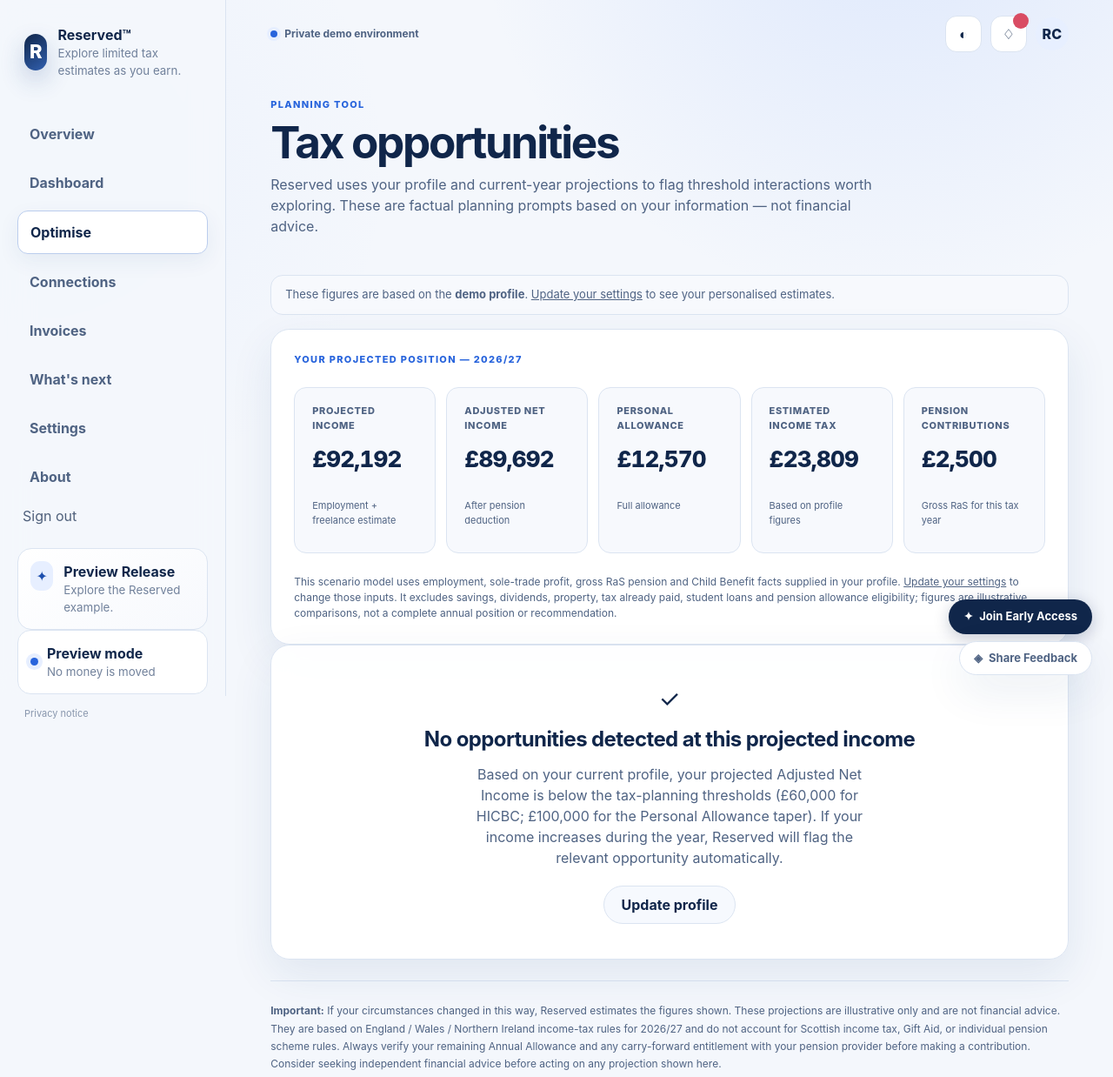
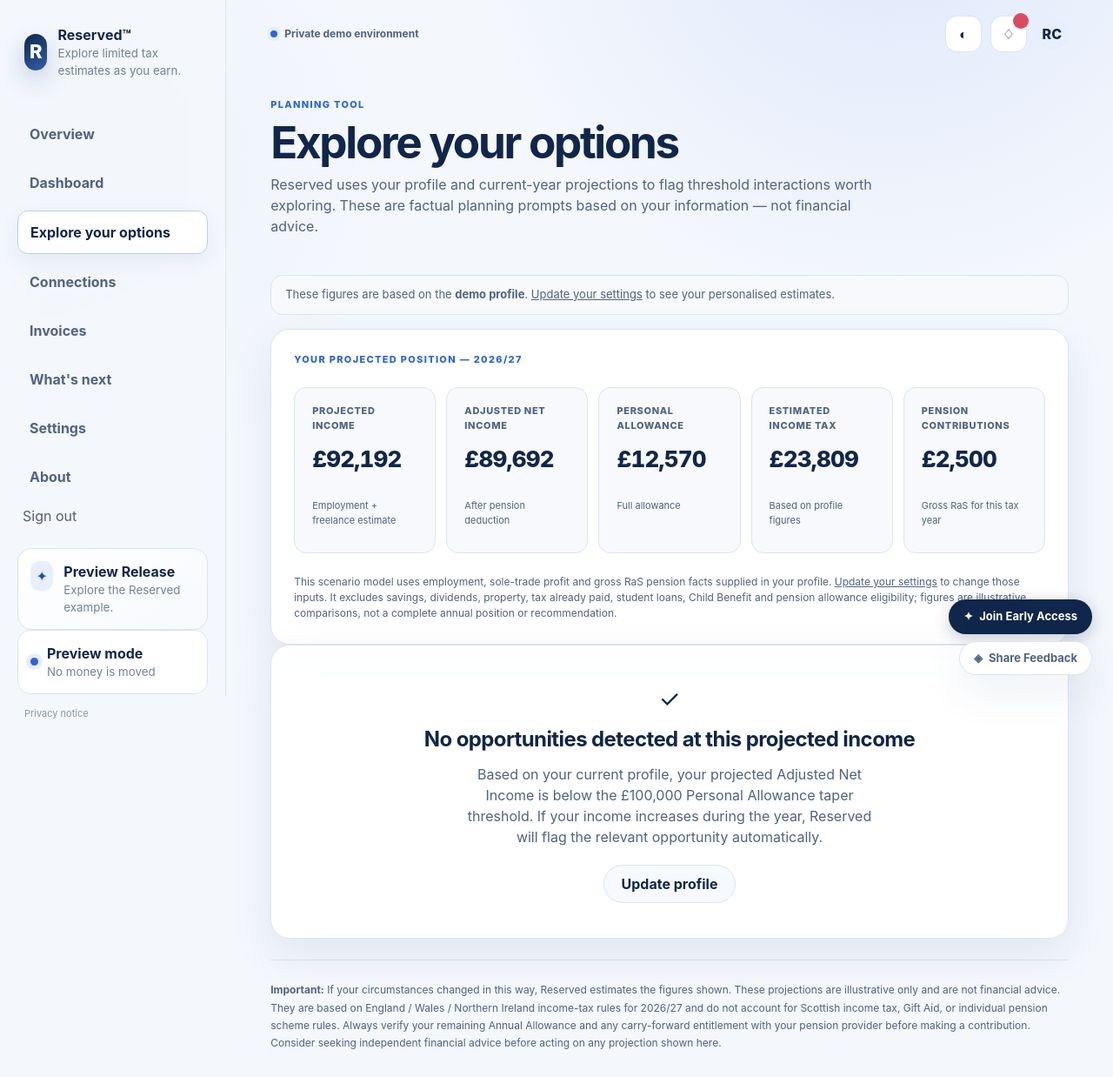
Before and after one commit to edwinabatenin-web/reserved, a Flask app: page /v2/optimise in a window 1280 px wide. Shown: the top 1238 px of the page at 87% size. After the commit the page ends 1206 px from the top, so only its background shows below. Run offline with Flask 3, Linux system fonts and the light colour scheme; the visitor is signed in with stand-in values (Sample User, id 1); data that the repository does not hold is empty.

Commit message:
Package C1-C3: HICBC isolation, Explore-your-options naming, tax-year label
C1 — isolate HICBC from every customer-facing surface. The Explore-your-options
route filters out HICBC opportunities, the scenario API rejects an HICBC
opportunity_id and returns income-tax-only before/after totals (no hicbc key, no
hicbc_reduction), and the template, JS and settings inputs no longer compute or
display a HICBC charge or collect Child Benefit facts. The internal post-v1
HICBC arithmetic remains available and is covered by a regression test that a
supported customer surface never exposes it.

C2 — rename the customer-facing feature from "Optimise" to "Explore your
options" (nav label and page heading), leaving URLs, endpoints and JS filenames
unchanged as internal compatibility names.

C3 — switch customer-facing annual-period language to "tax year" (derived from
the result context, not hard-coded), replacing "period of assessment" in the
metadata field, assurance page, routes fallback and terminology regressions.

Co-authored-by: openhands <openhands@all-hands.dev>

```diff
--- a/reserved/static/js/optimise.js
+++ b/reserved/static/js/optimise.js
@@ -23,7 +23,7 @@
     const b = parseFloat(String(before).replace(/,/g, ''));
     const a = parseFloat(String(after).replace(/,/g, ''));
     if (isNaN(b) || isNaN(a)) return 'neutral';
-    if (a < b) return 'positive';   // lower tax/HICBC is good
+    if (a < b) return 'positive';   // lower tax is good
     if (a > b) return 'negative';
     return 'neutral';
   }
@@ -124,7 +124,6 @@
 
       const projectedIncome  = parseFloat(card.dataset.projected)   || 0;
       const currentPension   = parseFloat(card.dataset.currentPension) || 0;
-      const annualCb         = parseFloat(card.dataset.annualCb)    || 0;
       const inputEl          = document.getElementById('amount-' + oppId);
       const additionalPension= parseFloat(inputEl ? inputEl.value : 0) || 0;
 
@@ -140,7 +139,6 @@
           projected_income:   projectedIncome,
           current_pension:    currentPension,
           additional_pension: additionalPension,
-          annual_cb:          annualCb,
         }),
       })
         .then(function (r) { return r.json(); })
@@ -185,12 +183,6 @@
     setText('r-diff-it-'   + oppId, diffLabel(b.it, a.it));
     setClass('r-diff-it-'  + oppId, diffClass(b.it, a.it));
 
-    // HICBC (lower is better)
-    setText('r-before-hicbc-' + oppId, fmtGBP(b.hicbc));
-    setText('r-after-hicbc-'  + oppId, fmtGBP(a.hicbc));
-    setText('r-diff-hicbc-'   + oppId, diffLabel(b.hicbc, a.hicbc));
-    setClass('r-diff-hicbc-'  + oppId, diffClass(b.hicbc, a.hicbc));
-
     // Summary figures
     setText('r-total-benefit-' + oppId, '£' + data.total_benefit);
     setText('r-brl-'           + oppId, '£' + data.basic_rate_relief);
@@ -211,11 +203,9 @@
           projected_income:   parseFloat(card.dataset.projected)     || 0,
           current_pension:    parseFloat(card.dataset.currentPension) || 0,
           additional_pension: additionalPension,
-          annual_cb:          parseFloat(card.dataset.annualCb)       || 0,
         },
         outputs: {
           it_reduction:    data.it_reduction,
-          hicbc_reduction: data.hicbc_reduction,
           total_benefit:   data.total_benefit,
           basic_rate_relief: data.basic_rate_relief,
           total_pension:   data.total_pension,
--- a/reserved/templates/base.html
+++ b/reserved/templates/base.html
@@ -58,7 +58,7 @@
                 <span>Dashboard</span>
             </a>
             <a class="{{ 'active' if request.endpoint in ('v2.optimise_view', 'v2.optimise_calculate', 'v2.optimise_save_scenario') }}" href="{{ url_for('v2.optimise_view') }}"{% if request.endpoint in ('v2.optimise_view', 'v2.optimise_calculate', 'v2.optimise_save_scenario') %} aria-current="page"{% endif %}>
-                <span>Optimise</span>
+                <span>Explore your options</span>
             </a>
             <a class="{{ 'active' if request.endpoint in ('web.connections', 'v2.connections') }}" href="{{ url_for('web.connections') }}"{% if request.endpoint in ('web.connections', 'v2.connections') %} aria-current="page"{% endif %}>
                 <span>Connections</span>
--- a/reserved/templates/tax_assurance.html
+++ b/reserved/templates/tax_assurance.html
@@ -48,8 +48,8 @@
 {# ── Metadata cards ────────────────────────────────────────────────────── #}
 <div class="metrics-grid" style="margin-top: var(--space-6);">
     <div class="metric-card">
-        <div class="metric-label">Period of assessment</div>
-        <div class="metric-value">{{ meta.period_of_assessment }}</div>
+        <div class="metric-label">Tax year</div>
+        <div class="metric-value">{{ meta.tax_year }}</div>
     </div>
     <div class="metric-card">
         <div class="metric-label">Rules version</div>
--- a/reserved/templates/v2/optimise.html
+++ b/reserved/templates/v2/optimise.html
@@ -77,7 +77,7 @@ details[open].opt-caveats summary::before{content:"▾"}
 <section class="page-heading">
     <div>
         <p class="eyebrow">Planning tool</p>
-        <h1>Tax opportunities</h1>
+        <h1>Explore your options</h1>
         <p>Reserved uses your profile and current-year projections to flag threshold interactions worth exploring. These are factual planning prompts based on your information — not financial advice.</p>
     </div>
 </section>
@@ -112,24 +112,16 @@ details[open].opt-caveats summary::before{content:"▾"}
             <p class="opt-metric-value">£{{ "{:,.0f}".format(pos.estimated_income_tax | float) }}</p>
             <p class="opt-metric-note">Based on profile figures</p>
         </div>
-        {% if pos.hicbc | float > 0 %}
-        <div class="opt-metric warn">
-            <p class="opt-metric-label">HICBC estimate</p>
-            <p class="opt-metric-value">£{{ "{:,.2f}".format(pos.hicbc | float) }}</p>
-            <p class="opt-metric-note">High Income Child Benefit Charge</p>
-        </div>
-        {% else %}
         <div class="opt-metric">
             <p class="opt-metric-label">Pension contributions</p>
             <p class="opt-metric-value">£{{ "{:,.0f}".format(pos.pension | float) }}</p>
             <p class="opt-metric-note">Gross RaS for this tax year</p>
         </div>
-        {% endif %}
     </div>
     <p style="font-size:12px;color:var(--ink-soft);margin:0">
-        This scenario model uses employment, sole-trade profit, gross RaS pension and Child Benefit facts supplied in your profile.
+        This scenario model uses employment, sole-trade profit and gross RaS pension facts supplied in your profile.
         <a href="{{ url_for('v2.settings_page') }}">Update your settings</a> to change those inputs.
-        It excludes savings, dividends, property, tax already paid, student loans and pension allowance eligibility; figures are illustrative comparisons, not a complete annual position or recommendation.
+        It excludes savings, dividends, property, tax already paid, student loans, Child Benefit and pension allowance eligibility; figures are illustrative comparisons, not a complete annual position or recommendation.
     </p>
 </div>
 
@@ -139,8 +131,7 @@ details[open].opt-caveats summary::before{content:"▾"}
     <div class="panel opt-opp"
          data-opp-id="{{ opp.id }}"
          data-projected="{{ pos.projected_income | float }}"
-         data-current-pension="{{ pos.pension | float }}"
-         data-annual-cb="{{ pos.annual_cb | float }}">
+         data-current-pension="{{ pos.pension | float }}">
 
         <div class="opt-opp-status {{ opp.status }}">
             {% if opp.status == 'available' %}⚡ Available{% elif opp.status == 'incomplete' %}ⓘ Needs more information{% else %}✕ Not applicable{% endif %}
@@ -241,18 +232,12 @@ details[open].opt-caveats summary::before{content:"▾"}
                                 <td id="r-after-it-{{ opp.id }}">—</td>
                                 <td id="r-diff-it-{{ opp.id }}" class="diff">—</td>
                             </tr>
-                            <tr>
-                                <td class="opt-row-label">HICBC</td>
-                                <td id="r-before-hicbc-{{ opp.id }}">—</td>
-                                <td id="r-after-hicbc-{{ opp.id }}">—</td>
-                                <td id="r-diff-hicbc-{{ opp.id }}" class="diff">—</td>
-                            </tr>
                         </tbody>
                     </table>
                 </div>
 
                 <div class="opt-benefit-box">
-                    <span class="opt-benefit-label">Estimated total benefit<br><span style="font-weight:400;font-size:11px">Income tax + HICBC savings combined</span></span>
+                    <span class="opt-benefit-label">Estimated income tax saving</span>
                     <span class="opt-benefit-value" id="r-total-benefit-{{ opp.id }}">£0.00</span>
                 </div>
 
@@ -304,9 +289,9 @@ details[open].opt-caveats summary::before{content:"▾"}
     <h2 style="margin:0 0 10px">No opportunities detected at this projected income</h2>
     <p style="color:var(--ink-soft);max-width:480px;margin:0 auto">
         Based on your current profile, your projected Adjusted Net Income is
-        below the tax-planning thresholds (£60,000 for HICBC; £100,000 for the
-        Personal Allowance taper). If your income increases during the year,
-        Reserved will flag the relevant opportunity automatically.
+        below the £100,000 Personal Allowance taper threshold. If your income
+        increases during the year, Reserved will flag the relevant opportunity
+        automatically.
     </p>
     <a href="{{ url_for('v2.settings_page') }}" class="button button-secondary" style="margin-top:20px;display:inline-flex">Update profile</a>
 </div>
--- a/reserved/web/routes.py
+++ b/reserved/web/routes.py
@@ -534,34 +534,32 @@ def tax_assurance():
     else:
         metadata = {
             "status": None,
-            "period_of_assessment": tax_config.TAX_YEAR,
+            "tax_year": tax_config.TAX_YEAR,
             "rules_version": tax_config.RULES_VERSION,
             "generated_on": None,
             "test_counts": None,
             "all_tests_passed": None,
             "scope": {
                 "in_scope": [
-                    "Income tax — England/Wales/NI sole traders",
-                    "Class 4 National Insurance",
-                    "Student loan Plans 1, 2, 4, 5 and Postgraduate",
-                    "Pension Relief at Source (basic-rate band extension)",
-                    "Capital Gains Tax — basic/higher rate split",
-                    "Annual Exempt Amount offset",
-                    "Brought-forward loss relief",
+                    "Income tax — England, Wales and Northern Ireland",
+                    "PAYE and multiple employments",
+                    "Sole-trade income",
+                    "Dividends and savings interest",
+                    "UK and foreign property income",
+                    "Student and postgraduate loan liability",
+                    "Relief-at-Source pension treatment",
+                    "Bounded Making Tax Digital indication",
                 ],
                 "out_of_scope": [
-                    "Scottish income tax",
-                    "Dividend and savings income",
-                    "PAYE coding interactions",
-                    "VAT-registered traders",
-                    "Residential property CGT rates",
-                    "BADR / Investors' Relief",
-                    "Share pooling and same-day/30-day matching",
+                    "High Income Child Benefit Charge (HICBC) — post-v1",
+                    "Scottish Income Tax — post-v1",
+                    "Capital Gains Tax — post-v1",
+                    "Full MTD filing — post-v1",
                 ],
             },
             "assumptions": [
-                "Illustrative sole-trader estimate only; not a tax return or professional advice.",
-                "Scottish income tax, dividend tax, and savings income are outside scope.",
+                "An estimate, not a tax return, filing or professional advice.",
+                "Unknown partner and Child Benefit facts are never treated as zero.",
                 "Pension contributions are treated as Relief at Source (gross figure expected).",
             ],
         }
--- a/scripts/generate_assurance_metadata.py
+++ b/scripts/generate_assurance_metadata.py
@@ -136,7 +136,7 @@ def build_metadata(result: dict) -> dict:
         "schema": "reserved-assurance-metadata-1",
         "status": result["status"],
         "october_launch_candidate": result["october_launch_candidate"],
-        "period_of_assessment": artefact.get("tax_year"),
+        "tax_year": artefact.get("tax_year"),
         "rules_version": artefact.get("rules_version"),
         "engine_version": artefact.get("engine_version"),
         "engine_artefact": artefact.get("provenance"),
```
Also changed, not shown: reserved/assurance_metadata.json (+8 -8 lines), reserved/templates/v2/settings.html (+0 -12 lines), reserved/web/v2.py (+22 -13 lines), tests/test_assurance_metadata.py (+2 -1 lines), tests/test_hicbc_isolation.py (added, +48 -0 lines), tests/test_terminology.py (+16 -17 lines).
